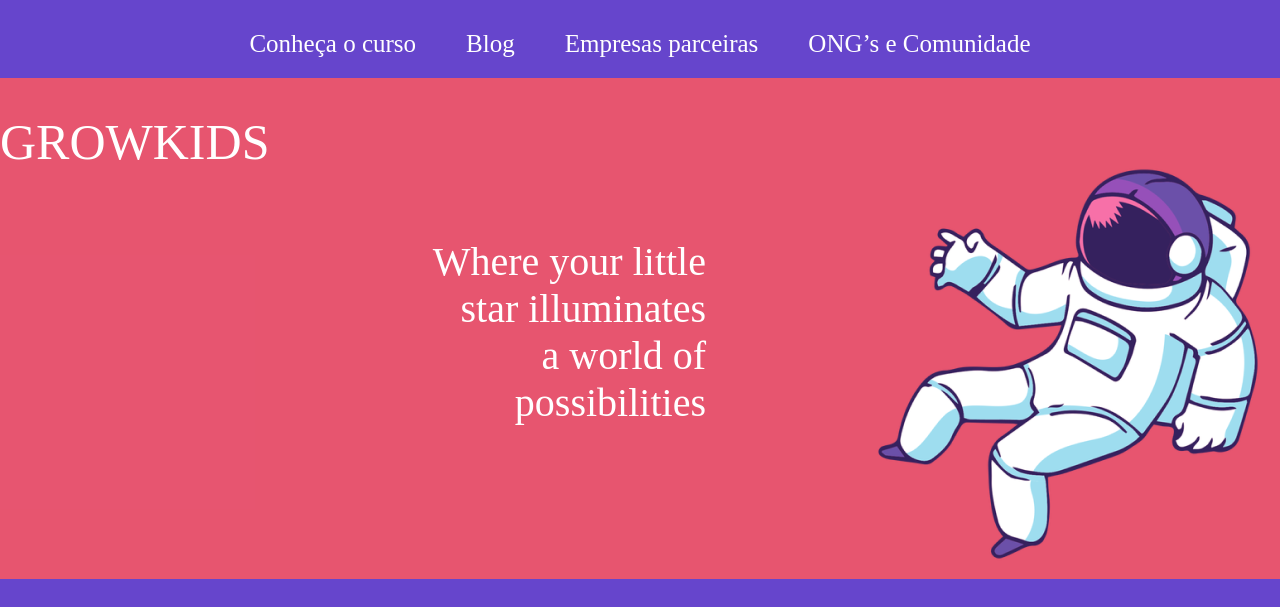
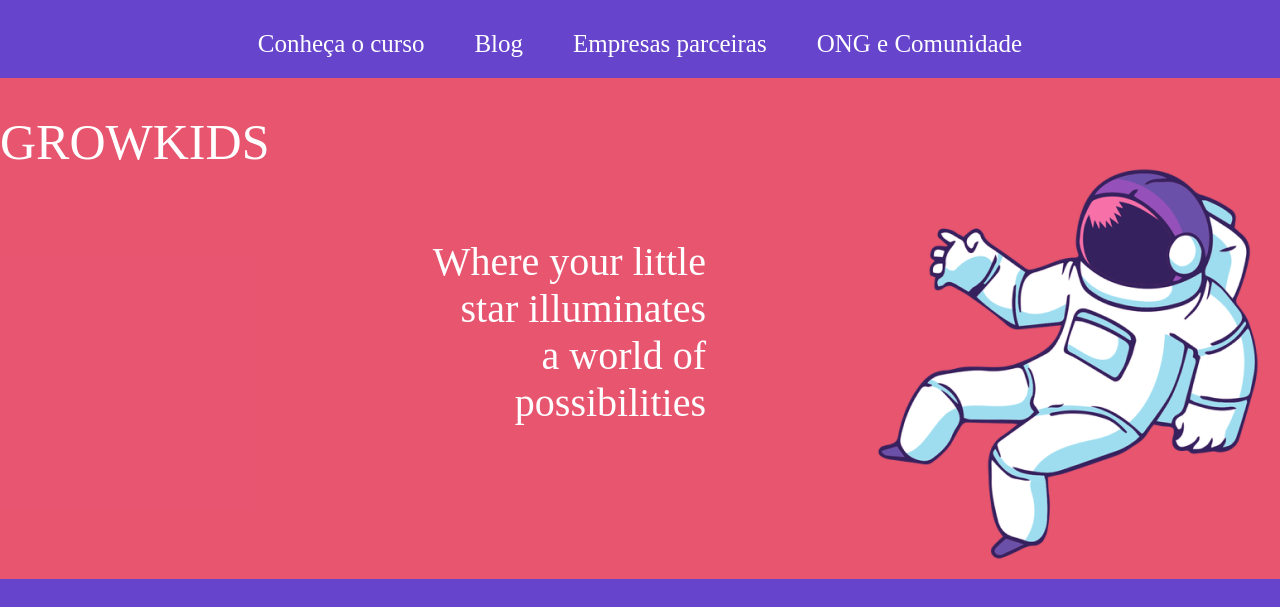
Before and after one commit to TrytonJ5/atividade-gean-3, a plain HTML site: page index.html in a window 1280 px wide. Shown: the top 607 px of the page. Drawn offline with Linux system fonts and the light colour scheme.

Commit message:
Update index.html

```diff
--- a/index.html
+++ b/index.html
@@ -12,7 +12,7 @@
             <a>Conheça o curso</a>
             <a>Blog</a>
             <a>Empresas parceiras</a>
-            <a>ONG’s e Comunidade</a>
+            <a>ONG e Comunidade</a>
     </header>
     <section class="corpo">
         <div class="titulo">GrowKids</div>
```
